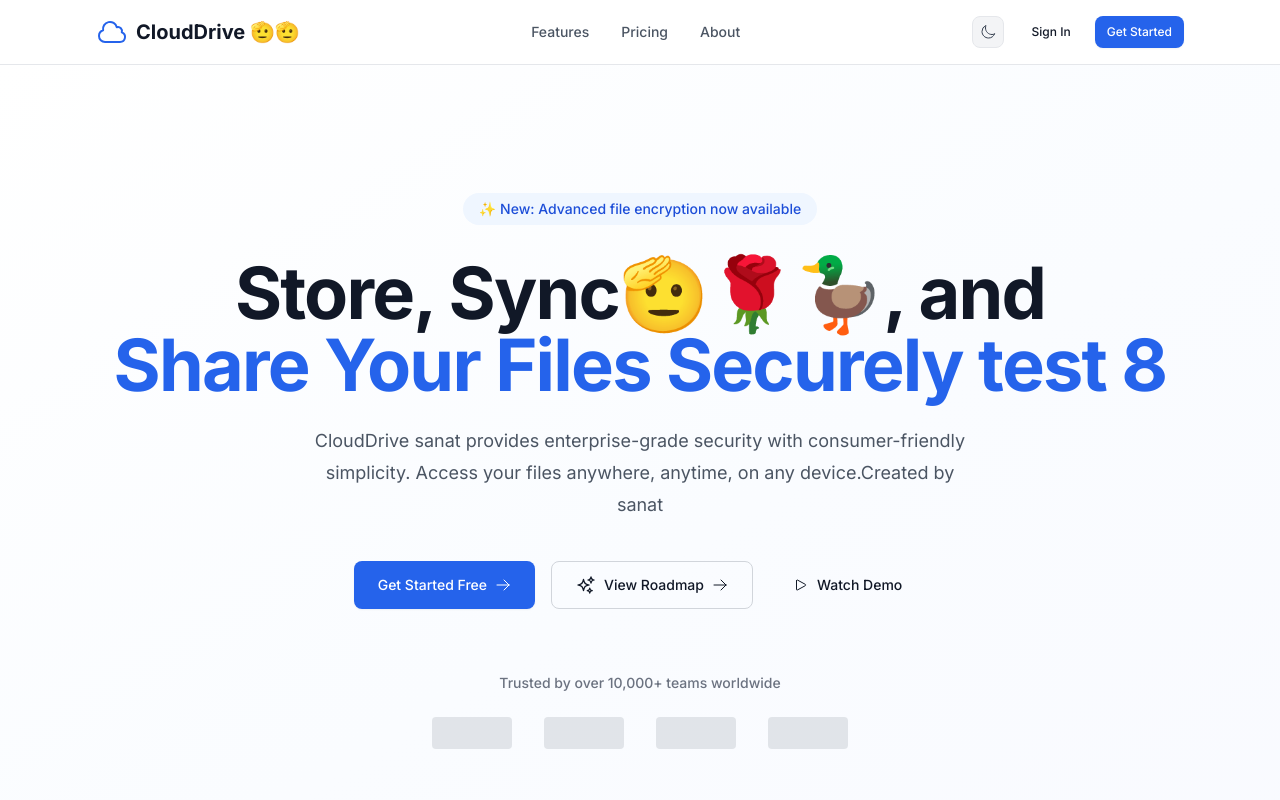
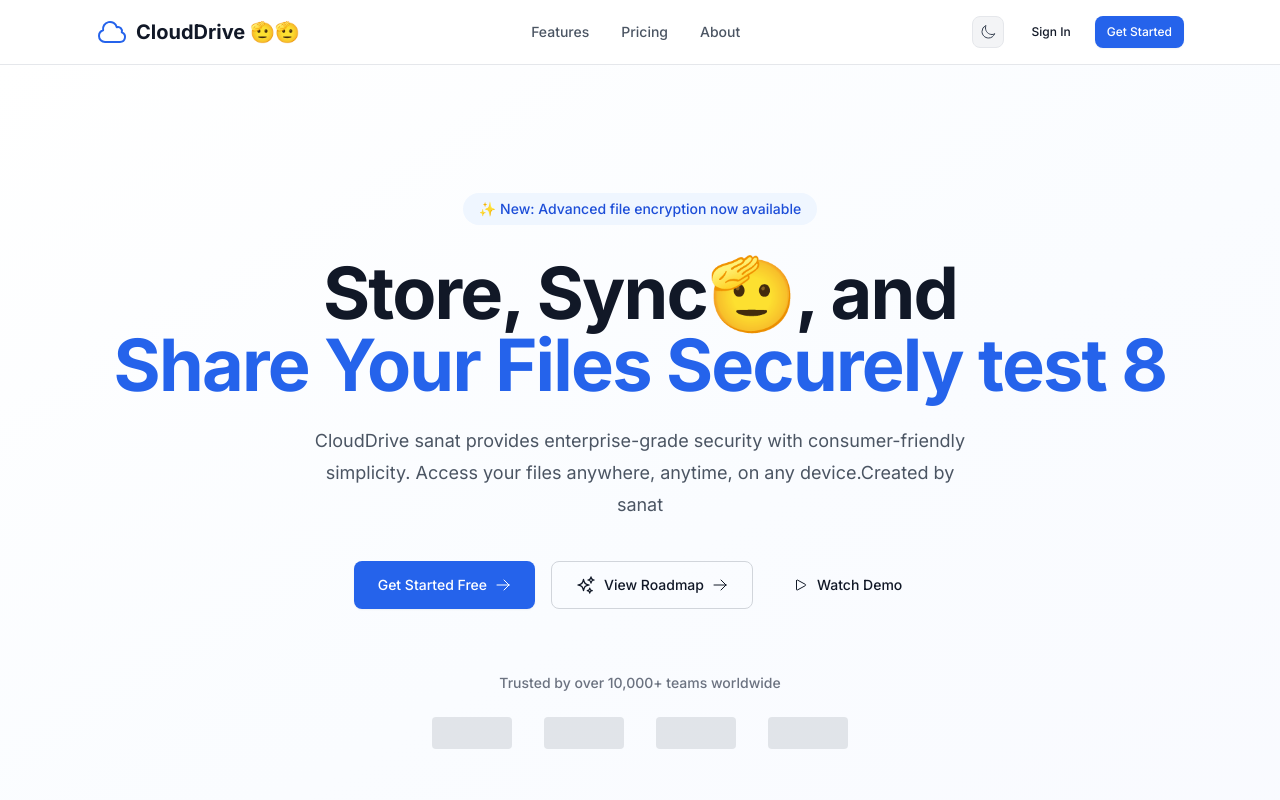
Before and after one commit to yesboss08/StoreX_Client_Backup, a React (Vite) app: page / in a window 1280 px wide. Shown: the top 800 px of the page. Built offline with nearby package versions, Linux system fonts and the light colour scheme.

Commit message:
test 3 for lambda

```diff
--- a/src/components/landing/Hero.tsx
+++ b/src/components/landing/Hero.tsx
@@ -13,7 +13,7 @@ export interface HeroProps {
 }
 
 export const Hero: React.FC<HeroProps> = ({
-  title = "Store, Sync🫡🌹🦆, and Share Your Files Securely test 8",
+  title = "Store, Sync🫡, and Share Your Files Securely test 8",
   subtitle = "CloudDrive sanat provides enterprise-grade security with consumer-friendly simplicity. Access your files anywhere, anytime, on any device.Created by sanat",
   primaryCtaText = "Get Started Free",
   secondaryCtaText = "Watch Demo",
```
